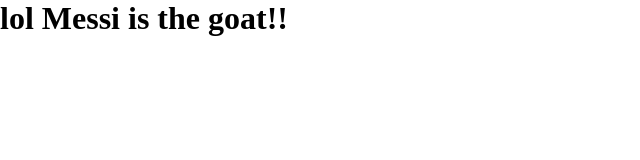
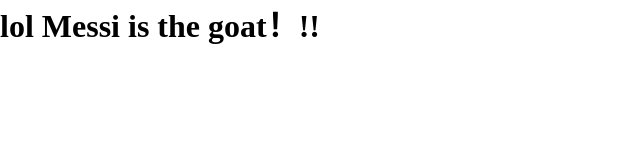
Before and after one commit to knightnow/re01-one, a plain HTML site: page new.html in a window 1280 px wide. Shown: the whole page, without its empty margins (0-640 px from the left). Drawn offline with Linux system fonts and the light colour scheme.

Commit message:
Update new.html

```diff
--- a/new.html
+++ b/new.html
@@ -6,6 +6,6 @@
     <title>Messi</title>
   </head>
   <body style="margin:0;">
-    <h1>lol Messi is the goat!!</h1>
+    <h1>lol Messi is the goat！!!</h1>
   </body>
 </html>
```
